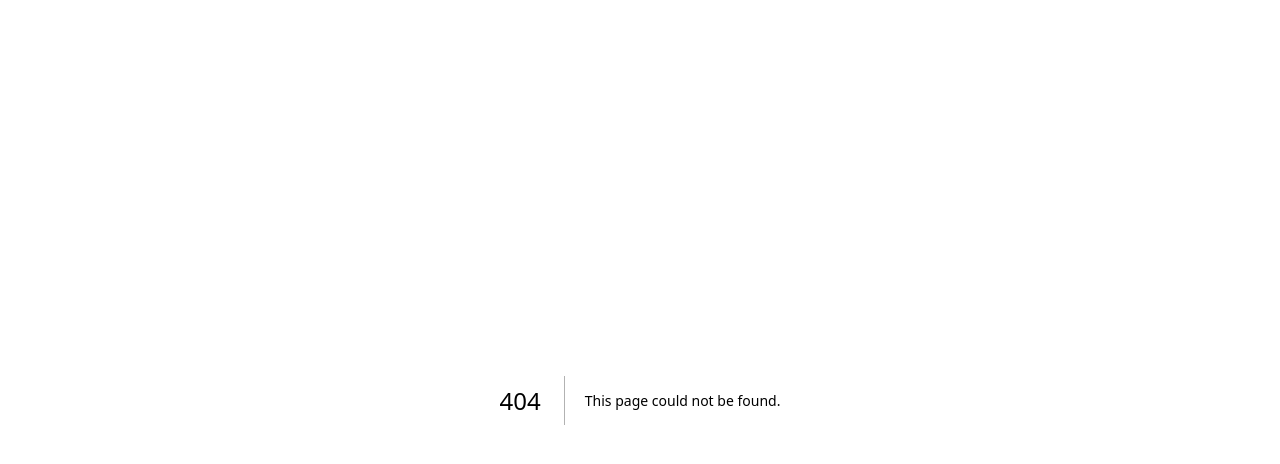
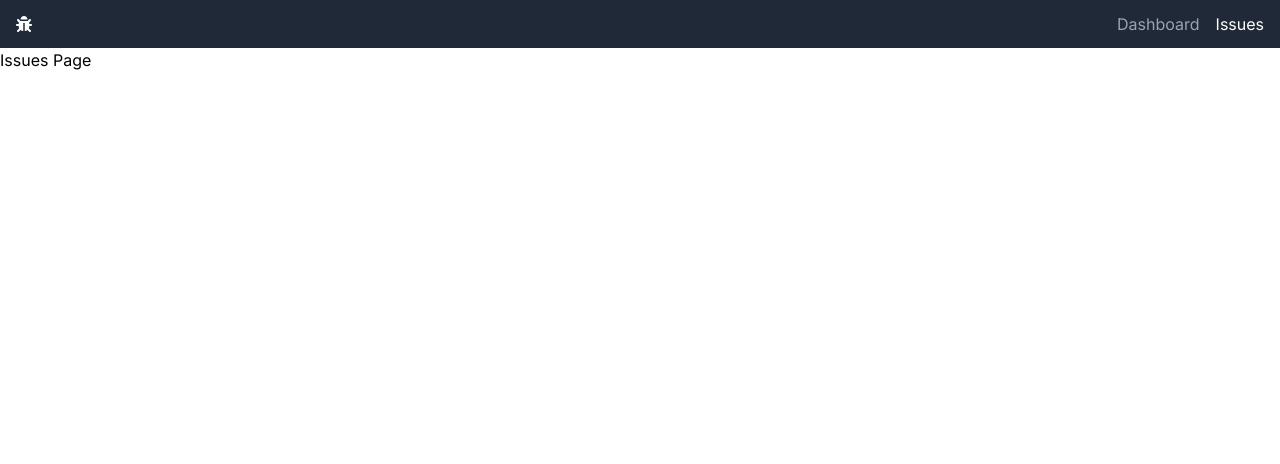
Before and after one commit to alvin0727/issue-tracker, a Next.js app: page /issues in a window 1280 px wide. Before the commit this address had no page. Shown: the top 464 px of the page. Built offline with nearby package versions, Linux system fonts and the light colour scheme.

Commit message:
create navbar and style the active link in the navbar

```diff
--- /dev/null
+++ b/app/NavBar.tsx
@@ -0,0 +1,32 @@
+'use client';
+
+import Link from 'next/link'
+import React from 'react'
+import { usePathname } from 'next/navigation';
+import { FaBug } from "react-icons/fa";
+import classNames from 'classnames';
+
+const NavBar = () => {
+    const currentPath = usePathname();
+    const links = [
+        { label: 'Dashboard', href: '/' },
+        { label: 'Issues', href: '/issues' },
+    ]
+    return (
+        <nav className='flex justify-between items-center p-4 h-12 bg-gray-800 text-white'>
+            <Link href="/"><FaBug /></Link>
+            <ul className='flex space-x-4'>
+                {links.map(link => <Link key={link.href}
+                    href={link.href}
+                    className={classNames({
+                        'text-white': currentPath === link.href,
+                        'text-gray-400': currentPath !== link.href,
+                        'hover:text-white transition-colors': true
+                    })} >
+                    {link.label}</Link>)}
+            </ul>
+        </nav>
+    )
+}
+
+export default NavBar
--- a/app/globals.css
+++ b/app/globals.css
@@ -11,17 +11,9 @@
 @media (prefers-color-scheme: dark) {
   :root {
     --foreground-rgb: 255, 255, 255;
-    --background-start-rgb: 0, 0, 0;
-    --background-end-rgb: 0, 0, 0;
   }
 }
 
 body {
-  color: rgb(var(--foreground-rgb));
-  background: linear-gradient(
-      to bottom,
-      transparent,
-      rgb(var(--background-end-rgb))
-    )
-    rgb(var(--background-start-rgb));
+  color: black;
 }
--- /dev/null
+++ b/app/issues/page.tsx
@@ -0,0 +1,11 @@
+import React from 'react'
+
+const IssuesPage = () => {
+    return (
+        <div>
+            <h1>Issues Page</h1>
+        </div>
+    )
+}
+
+export default IssuesPage
--- a/app/layout.tsx
+++ b/app/layout.tsx
@@ -1,6 +1,7 @@
 import './globals.css'
 import type { Metadata } from 'next'
 import { Inter } from 'next/font/google'
+import NavBar from './NavBar'
 
 const inter = Inter({ subsets: ['latin'] })
 
@@ -16,7 +17,9 @@ export default function RootLayout({
 }) {
   return (
     <html lang="en">
-      <body className={inter.className}>{children}</body>
+      <body className={inter.className}>
+        <NavBar />
+        {children}</body>
     </html>
   )
 }
--- a/app/page.tsx
+++ b/app/page.tsx
@@ -2,112 +2,6 @@ import Image from 'next/image'
 
 export default function Home() {
   return (
-    <main className="flex min-h-screen flex-col items-center justify-between p-24">
-      <div className="z-10 max-w-5xl w-full items-center justify-between font-mono text-sm lg:flex">
-        <p className="fixed left-0 top-0 flex w-full justify-center border-b border-gray-300 bg-gradient-to-b from-zinc-200 pb-6 pt-8 backdrop-blur-2xl dark:border-neutral-800 dark:bg-zinc-800/30 dark:from-inherit lg:static lg:w-auto  lg:rounded-xl lg:border lg:bg-gray-200 lg:p-4 lg:dark:bg-zinc-800/30">
-          Get started by editing&nbsp;
-          <code className="font-mono font-bold">app/page.tsx</code>
-        </p>
-        <div className="fixed bottom-0 left-0 flex h-48 w-full items-end justify-center bg-gradient-to-t from-white via-white dark:from-black dark:via-black lg:static lg:h-auto lg:w-auto lg:bg-none">
-          <a
-            className="pointer-events-none flex place-items-center gap-2 p-8 lg:pointer-events-auto lg:p-0"
-            href="https://vercel.com?utm_source=create-next-app&utm_medium=appdir-template&utm_campaign=create-next-app"
-            target="_blank"
-            rel="noopener noreferrer"
-          >
-            By{' '}
-            <Image
-              src="/vercel.svg"
-              alt="Vercel Logo"
-              className="dark:invert"
-              width={100}
-              height={24}
-              priority
-            />
-          </a>
-        </div>
-      </div>
-
-      <div className="relative flex place-items-center before:absolute before:h-[300px] before:w-[480px] before:-translate-x-1/2 before:rounded-full before:bg-gradient-radial before:from-white before:to-transparent before:blur-2xl before:content-[''] after:absolute after:-z-20 after:h-[180px] after:w-[240px] after:translate-x-1/3 after:bg-gradient-conic after:from-sky-200 after:via-blue-200 after:blur-2xl after:content-[''] before:dark:bg-gradient-to-br before:dark:from-transparent before:dark:to-blue-700 before:dark:opacity-10 after:dark:from-sky-900 after:dark:via-[#0141ff] after:dark:opacity-40 before:lg:h-[360px] z-[-1]">
-        <Image
-          className="relative dark:drop-shadow-[0_0_0.3rem_#ffffff70] dark:invert"
-          src="/next.svg"
-          alt="Next.js Logo"
-          width={180}
-          height={37}
-          priority
-        />
-      </div>
-
-      <div className="mb-32 grid text-center lg:max-w-5xl lg:w-full lg:mb-0 lg:grid-cols-4 lg:text-left">
-        <a
-          href="https://nextjs.org/docs?utm_source=create-next-app&utm_medium=appdir-template&utm_campaign=create-next-app"
-          className="group rounded-lg border border-transparent px-5 py-4 transition-colors hover:border-gray-300 hover:bg-gray-100 hover:dark:border-neutral-700 hover:dark:bg-neutral-800/30"
-          target="_blank"
-          rel="noopener noreferrer"
-        >
-          <h2 className={`mb-3 text-2xl font-semibold`}>
-            Docs{' '}
-            <span className="inline-block transition-transform group-hover:translate-x-1 motion-reduce:transform-none">
-              -&gt;
-            </span>
-          </h2>
-          <p className={`m-0 max-w-[30ch] text-sm opacity-50`}>
-            Find in-depth information about Next.js features and API.
-          </p>
-        </a>
-
-        <a
-          href="https://nextjs.org/learn?utm_source=create-next-app&utm_medium=appdir-template-tw&utm_campaign=create-next-app"
-          className="group rounded-lg border border-transparent px-5 py-4 transition-colors hover:border-gray-300 hover:bg-gray-100 hover:dark:border-neutral-700 hover:dark:bg-neutral-800/30"
-          target="_blank"
-          rel="noopener noreferrer"
-        >
-          <h2 className={`mb-3 text-2xl font-semibold`}>
-            Learn{' '}
-            <span className="inline-block transition-transform group-hover:translate-x-1 motion-reduce:transform-none">
-              -&gt;
-            </span>
-          </h2>
-          <p className={`m-0 max-w-[30ch] text-sm opacity-50`}>
-            Learn about Next.js in an interactive course with&nbsp;quizzes!
-          </p>
-        </a>
-
-        <a
-          href="https://vercel.com/templates?framework=next.js&utm_source=create-next-app&utm_medium=appdir-template&utm_campaign=create-next-app"
-          className="group rounded-lg border border-transparent px-5 py-4 transition-colors hover:border-gray-300 hover:bg-gray-100 hover:dark:border-neutral-700 hover:dark:bg-neutral-800/30"
-          target="_blank"
-          rel="noopener noreferrer"
-        >
-          <h2 className={`mb-3 text-2xl font-semibold`}>
-            Templates{' '}
-            <span className="inline-block transition-transform group-hover:translate-x-1 motion-reduce:transform-none">
-              -&gt;
-            </span>
-          </h2>
-          <p className={`m-0 max-w-[30ch] text-sm opacity-50`}>
-            Explore the Next.js 13 playground.
-          </p>
-        </a>
-
-        <a
-          href="https://vercel.com/new?utm_source=create-next-app&utm_medium=appdir-template&utm_campaign=create-next-app"
-          className="group rounded-lg border border-transparent px-5 py-4 transition-colors hover:border-gray-300 hover:bg-gray-100 hover:dark:border-neutral-700 hover:dark:bg-neutral-800/30"
-          target="_blank"
-          rel="noopener noreferrer"
-        >
-          <h2 className={`mb-3 text-2xl font-semibold`}>
-            Deploy{' '}
-            <span className="inline-block transition-transform group-hover:translate-x-1 motion-reduce:transform-none">
-              -&gt;
-            </span>
-          </h2>
-          <p className={`m-0 max-w-[30ch] text-sm opacity-50`}>
-            Instantly deploy your Next.js site to a shareable URL with Vercel.
-          </p>
-        </a>
-      </div>
-    </main>
+    <div>Hello World</div>
   )
 }
--- a/package.json
+++ b/package.json
@@ -13,13 +13,17 @@
     "@types/react": "19.0.10",
     "@types/react-dom": "19.0.4",
     "autoprefixer": "10.4.21",
+    "classnames": "^2.3.2",
     "eslint": "9.22.0",
     "eslint-config-next": "15.2.1",
     "next": "15.2.1",
     "postcss": "8.5.3",
     "react": "19.0.0",
     "react-dom": "19.0.0",
-    "tailwindcss": "4.0.12",
+    "react-icons": "^4.11.0",
     "typescript": "5.8.2"
+  },
+  "devDependencies": {
+    "tailwindcss": "^3.4.1"
   }
 }
```
Also changed, not shown: 1 other file (tests, documents, lock files or other folders).
